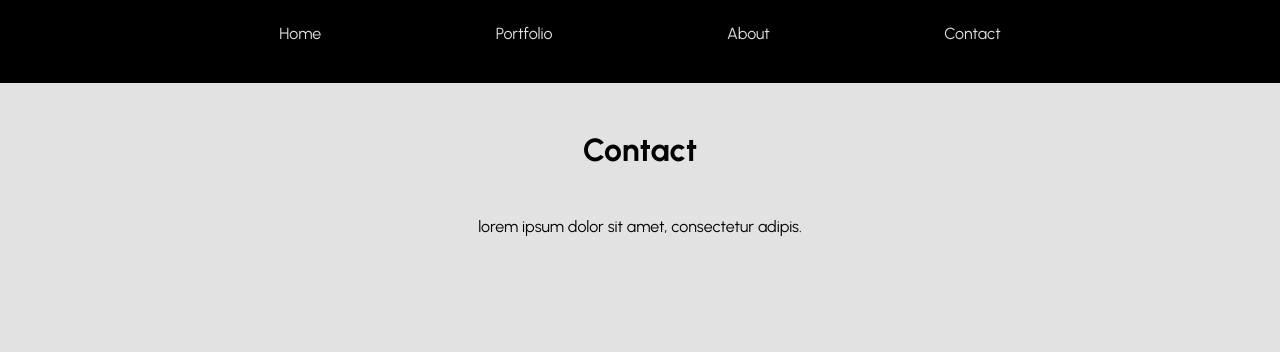
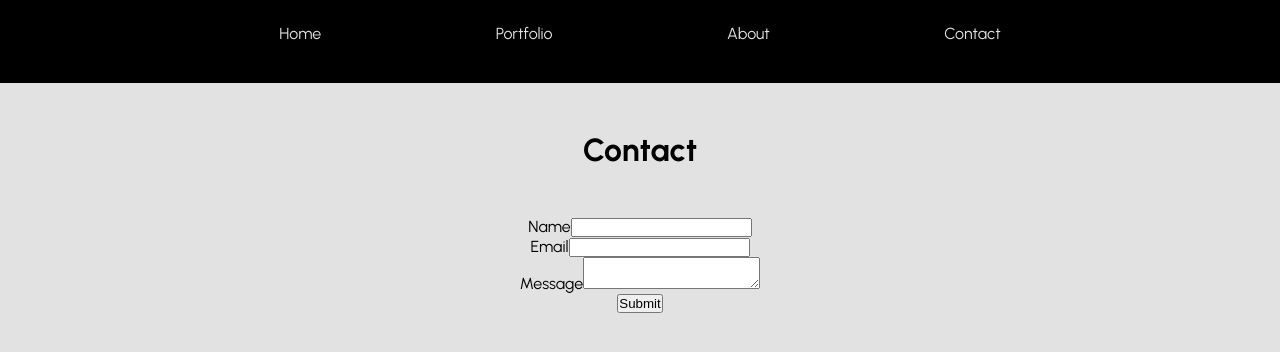
Before and after one commit to freddiekaplan-cme/js-frameworks-week-5, a Next.js app: page /contact in a window 1280 px wide. Shown: the top 352 px of the page. Built offline with nearby package versions, Linux system fonts and the light colour scheme.

Commit message:
Added contact page and form using Formik and new stylesheet.

```diff
--- a/app/contact/page.js
+++ b/app/contact/page.js
@@ -1,8 +1,89 @@
+"use client"
+import React from "react"
+import { Formik, Form, Field } from "formik";
+import form from "../form.module.css"
+
 export default function Home() {
 	return (
 		<div className="page-content about">
 			<h1>Contact</h1>
-			<p>lorem ipsum dolor sit amet, consectetur adipis.</p>
+
+			<Formik
+				initialValues={{
+					fullName: "",
+					email: "",
+					message: ""
+				}}
+				onSubmit={async (values) => {
+					await new Promise((r) => setTimeout(r, 500));
+					alert(JSON.stringify(values, null, 2));
+				}}
+			>
+				<Form className={form.contactForm}>
+					<div>
+						<label htmlFor="fullName">Name</label>
+					<Field id="fullName" name="fullName" />
+					</div>
+					<div>
+							<label htmlFor="email">Email</label>
+					<Field
+						id="email"
+						name="email"
+						type="email"
+					/>
+					</div>
+					<div>
+						<label htmlFor="message">Message</label>
+					<Field name="message" as="textarea" className="form-textarea" />
+					</div>
+
+					<button type="submit">Submit</button>
+				</Form>
+			</Formik>
+
+			{/* <Formik
+       			initialValues={{ email: "", password: "" }}
+       			validate={values => {
+					const errors = {};
+
+					if (!values.email) {
+						errors.email = "Required";
+					} else if (
+						!/^[A-Z0-9._%+-]+@[A-Z0-9.-]+\.[A-Z]{2,}$/i.test(values.email)
+					) {
+						errors.email = "Invalid email address";
+					}
+					return errors;
+				}}
+
+				onSubmit={(values, { setSubmitting }) => {
+					setTimeout(() => {
+					alert(JSON.stringify(values, null, 2));
+					setSubmitting(false);
+					}, 400);
+				}}
+			>
+
+				{({ isSubmitting }) => (
+					<Form>
+
+						<Field type="name" name="name" />
+						<ErrorMessage name="name" component="div" />
+
+						<Field type="email" name="email" />
+						<ErrorMessage name="email" component="div" />
+
+						<Field name="message" as="textarea" className="form-textarea" />
+
+						<button type="submit" disabled={isSubmitting}>
+						Submit
+						</button>
+
+					</Form>
+				)}
+
+     		</Formik> */}
+
 		</div>
 	)
 }
--- /dev/null
+++ b/app/form.module.css
@@ -0,0 +1,4 @@
+.contactForm {
+	margin: 0 auto;
+	max-width: 500px;
+}
--- a/app/globals.css
+++ b/app/globals.css
@@ -51,7 +51,7 @@ a {
 	-ms-overflow-style: none;
 
 	scroll-padding-bottom: 50px;
-} */
+}
 
 .scrollContainer:target {
 	scroll-margin-top: 50px;
@@ -60,6 +60,7 @@ a {
 .scrollContainer::-webkit-scrollbar {
 	display: none;
 }
+ */
 
 .notFoundHeader {
 	margin: 76px 0 8px 0;
--- a/app/layout.js
+++ b/app/layout.js
@@ -21,7 +21,7 @@ export default function RootLayout({ children }) {
 						Home
 						<div className={menu.menuLine}></div>
 					</Link></div>
-					<div className={menu.menuItem}><Link href="./portfolio">
+					<div className={` ${menu.menuItem} "portfolio" `}><Link href="./portfolio">
 						Portfolio
 						<div className={menu.menuLine}></div>
 					</Link></div>
--- a/app/portfolio/page.js
+++ b/app/portfolio/page.js
@@ -1,4 +1,4 @@
-import Image from 'next/image'
+import Image from "next/image"
 
 export default function Home() {
 	return (
--- a/package.json
+++ b/package.json
@@ -10,6 +10,7 @@
   },
   "dependencies": {
     "@next/font": "^13.2.3",
+    "formik": "^2.2.9",
     "next": "13.2.1",
     "react": "18.2.0",
     "react-dom": "18.2.0"
```
Also changed, not shown: app/portfolio/[projects]/page.js (added, +9 -0 lines), 1 other file (tests, documents, lock files or other folders).
